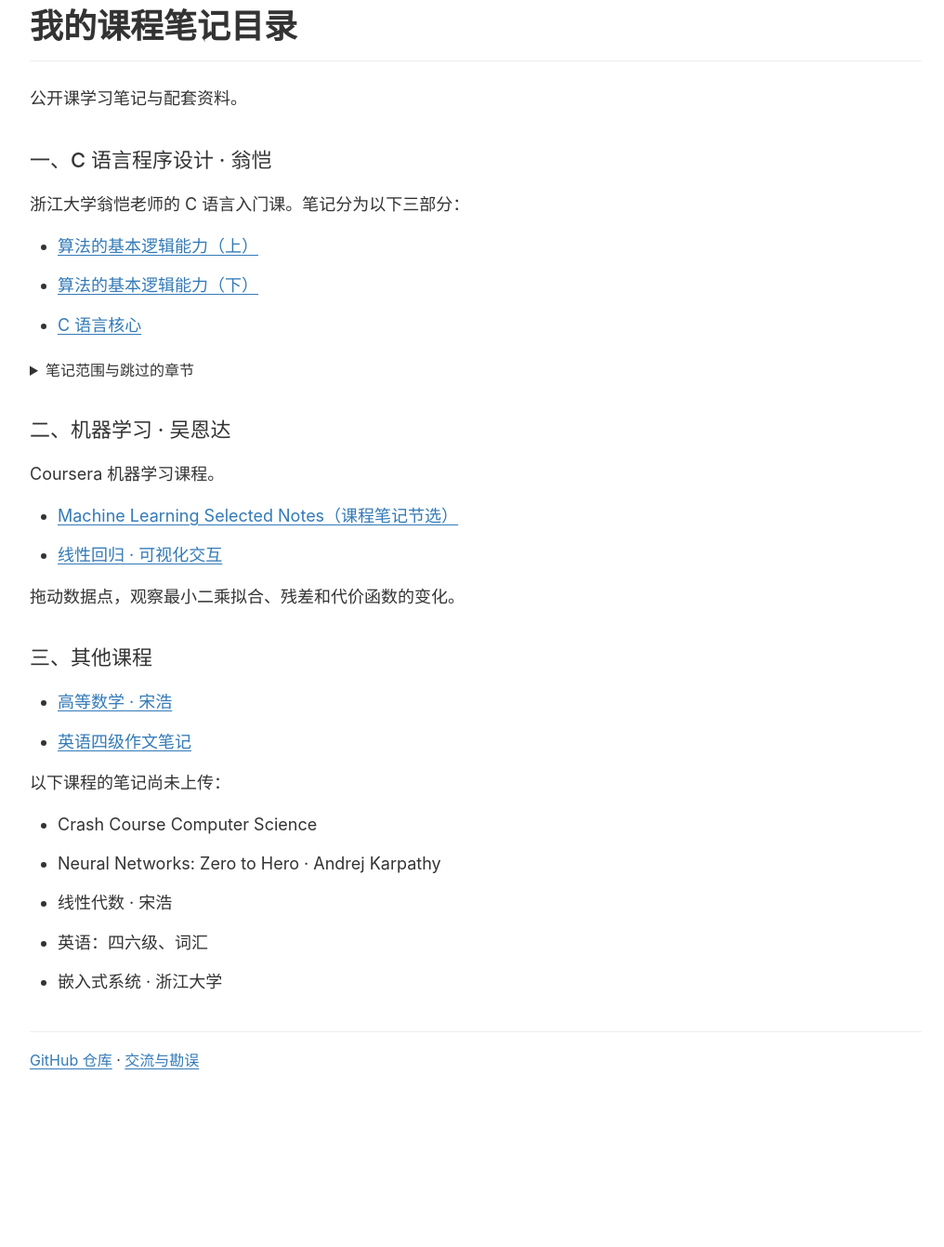
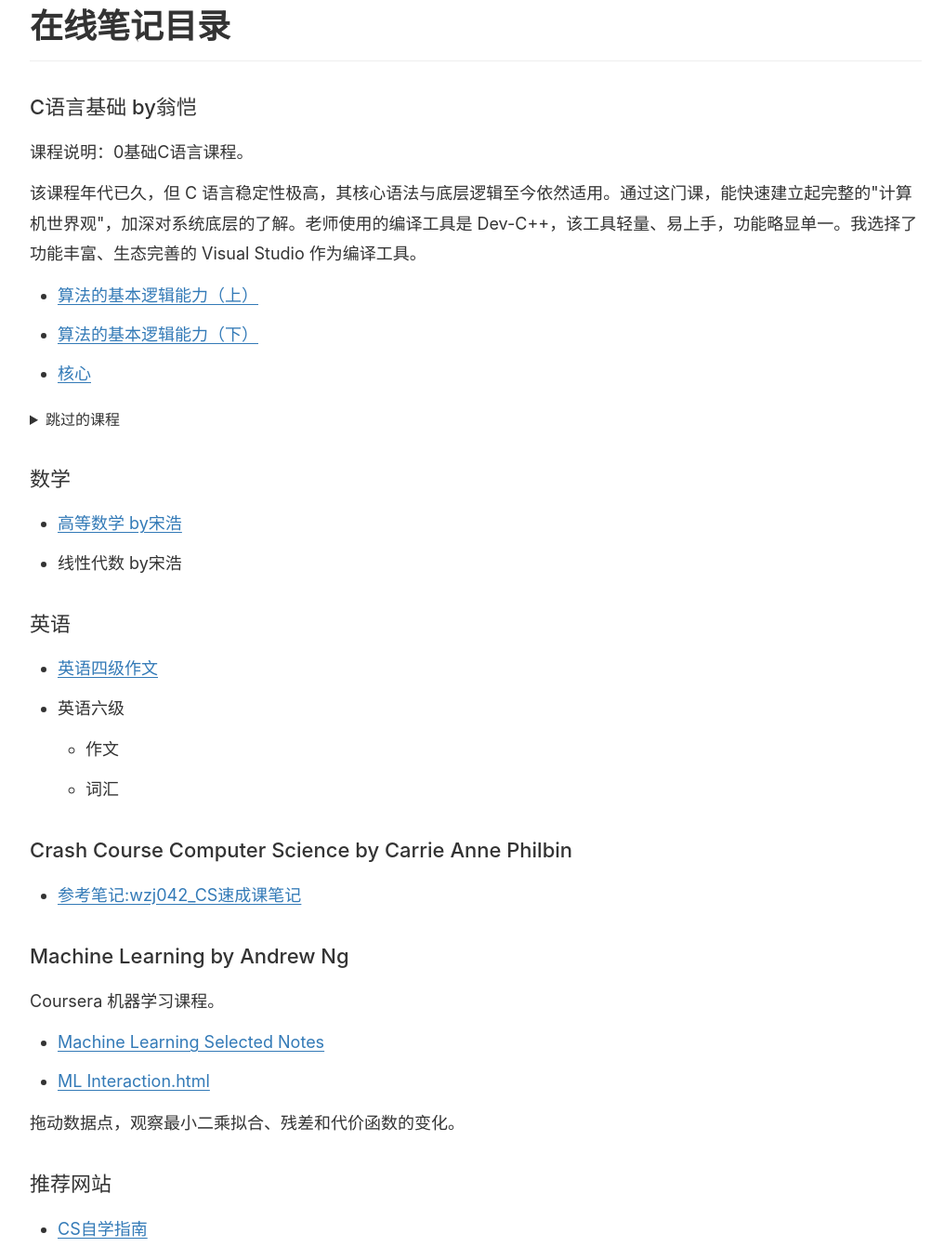
Before and after one commit to pc-cccc/my-course-notes, a plain HTML site: page index.html in a window 1280 px wide. Shown: the part 37-1378 px from the top of the page at 93% size, without its empty margins (128-1144 px from the left). Before the commit the page ends 1231 px from the top, so only its background shows below. Drawn offline with Linux system fonts and the light colour scheme.

Commit message:
Revise course notes directory and content
Updated course notes directory title and sections for clarity. Added details about skipped chapters and recommended sites.

```diff
--- a/index.html
+++ b/index.html
@@ -4,7 +4,7 @@
   <meta charset="utf-8">
   <meta name="viewport" content="width=device-width, initial-scale=1">
   <meta name="description" content="个人课程笔记目录：翁恺 C 语言、吴恩达机器学习、宋浩高等数学、英语四级作文等课程笔记。">
-  <title>我的课程笔记目录</title>
+  <title>在线笔记目录</title>
   <style>
     * { box-sizing: border-box; }
     html { color-scheme: light; background: #fff; }
@@ -30,6 +30,8 @@
     summary { cursor: pointer; }
     details ul { margin-block: 6px 16px; }
     details li { margin: 4px 0; }
+    blockquote { margin: 8px 0 16px; padding: 4px 18px; border-left: 3px solid #ccc; color: #666; }
+    blockquote ul { list-style: none; }
     footer { margin-top: 36px; padding-top: 16px; border-top: 1px solid #eee; font-size: 16px; }
     @media (max-width: 600px) {
       body { margin: 24px auto; padding: 0 18px; font-size: 16px; }
@@ -40,36 +42,32 @@
 </head>
 <body>
 <main>
-  <h1>我的课程笔记目录</h1>
-  <p>公开课学习笔记与配套资料。</p>
+  <h1>在线笔记目录</h1>
 
   <section aria-labelledby="c-language">
-    <h2 id="c-language">一、C 语言程序设计 · 翁恺</h2>
-    <p>浙江大学翁恺老师的 C 语言入门课。笔记分为以下三部分：</p>
+    <h2 id="c-language">C语言基础 by翁恺</h2>
+    <p>课程说明：0基础C语言课程。</p>
+    <p>该课程年代已久，但 C 语言稳定性极高，其核心语法与底层逻辑至今依然适用。通过这门课，能快速建立起完整的"计算机世界观"，加深对系统底层的了解。老师使用的编译工具是 Dev-C++，该工具轻量、易上手，功能略显单一。我选择了功能丰富、生态完善的 Visual Studio 作为编译工具。</p>
     <ul>
       <li><a href="c-01-algorithm-logic-part1.pdf">算法的基本逻辑能力（上）</a></li>
       <li><a href="c-02-algorithm-logic-part2.pdf">算法的基本逻辑能力（下）</a></li>
-      <li><a href="c-03-c-language-core.pdf">C 语言核心</a></li>
+      <li><a href="c-03-c-language-core.pdf">核心</a></li>
     </ul>
     <details>
-      <summary>笔记范围与跳过的章节</summary>
-      <p>笔记按个人学习需要有所取舍。第 11 至 14 章只保留 11.2、11.3 中的类型定义相关内容，以及第 12 章的部分内容。</p>
-      <h3>第 11 章 · 跳过的内容</h3>
+      <summary>跳过的课程</summary>
+
+      <p>这些章节多为特定环境下的老旧技术（如 Win32API）或相对冷门/复杂的底层特性。在非底层开发（如纯应用层开发）中遇到频率极低，属于"用到再学"的范畴。为了保持学习连贯性，先跳过。</p>
+
+    <blockquote>
     <ul>
       <li>11.1.1 枚举</li>
-        <li>11.1.2 附1 ACLLib 介绍，看几个小游戏的演示</li>
-        <li>11.1.2 附2 Win32API 简单介绍</li>
-        <li>11.1.2 附3 DevC++ 建 ACLLib 项目，第一个窗口跑起来</li>
+      <li>11.1.2 附1 ACLLib介绍,看几个小游戏的演示</li>
+      <li>11.1.2 附2 Win32API简单介绍,太难了,咱不学!</li>
+      <li>11.1.2 附3 DevC++建ACLLib项目,第一个窗口跑起来</li>
       <li>11.3.2 联合</li>
-      </ul>
-      <h3>第 12 章 · 跳过的内容</h3>
-      <ul>
       <li>12.3.1 多个源代码文件</li>
       <li>12.3.2 头文件</li>
       <li>12.3.3 声明</li>
-      </ul>
-      <h3>第 13 章 · 跳过的内容</h3>
-      <ul>
       <li>13.1.1 格式化输入输出</li>
       <li>13.1.2 文件输入输出</li>
       <li>13.1.3 二进制文件</li>
@@ -77,9 +75,6 @@
       <li>13.2.2 移位运算</li>
       <li>13.2.3 位运算例子</li>
       <li>13.2.4 位段</li>
-      </ul>
-      <h3>第 14 章 · 跳过的内容</h3>
-      <ul>
       <li>14.1.1 可变数组</li>
       <li>14.1.2 可变数组的数据访问</li>
       <li>14.1.3 可变数组的自动增长</li>
@@ -90,36 +85,56 @@
       <li>14.2.5 链表的删除</li>
       <li>14.2.6 链表的清除</li>
     </ul>
-      <h3>补充说明</h3>
-      <p>6.2.x 数据类型：主要了解整数范围、浮点数精度与 char。</p>
-      <p>10.1.x 字符串：了解字符串是以 <code>\0</code> 结尾的 char 数组，未细看各个库函数。</p>
+    </blockquote>
     </details>
   </section>
 
+  <section aria-labelledby="math">
+    <h2 id="math">数学</h2>
+    <ul>
+      <li><a href="%E9%AB%98%E7%AD%89%E6%95%B0%E5%AD%A6.pdf">高等数学 by宋浩</a></li>
+      <li>线性代数 by宋浩</li>
+    </ul>
+  </section>
+
+  <section aria-labelledby="english">
+    <h2 id="english">英语</h2>
+    <ul>
+      <li><a href="%E8%8B%B1%E8%AF%AD%E5%9B%9B%E7%BA%A7%E4%BD%9C%E6%96%87%E7%AC%94%E8%AE%B0.pdf">英语四级作文</a></li>
+      <li>英语六级
+        <ul>
+          <li>作文</li>
+          <li>词汇</li>
+        </ul>
+      </li>
+    </ul>
+  </section>
+
+  <section aria-labelledby="crash-course">
+    <h2 id="crash-course">Crash Course Computer Science by Carrie Anne Philbin</h2>
+    <ul>
+      <li><a href="https://blog.xqher.cn/post/3ac0a3d1be26/#%E8%AE%A1%E7%AE%97%E6%9C%BA%E7%9A%84%E5%9F%BA%E6%9C%AC%E5%85%83%E4%BB%B6-%E5%BC%80%E5%85%B3">参考笔记:wzj042_CS速成课笔记</a></li>
+    </ul>
+  </section>
+
   <section aria-labelledby="machine-learning">
-    <h2 id="machine-learning">二、机器学习 · 吴恩达</h2>
+    <h2 id="machine-learning">Machine Learning by Andrew Ng</h2>
     <p>Coursera 机器学习课程。</p>
     <ul>
-      <li><a href="Machine%20Learning_Selected%20Notes.pdf">Machine Learning Selected Notes（课程笔记节选）</a></li>
-      <li><a href="ML%20Interaction.html">线性回归 · 可视化交互</a></li>
+      <li><a href="Machine%20Learning_Selected%20Notes.pdf">Machine Learning Selected Notes</a></li>
+      <li><a href="ML%20Interaction.html">ML Interaction.html</a></li>
     </ul>
     <p>拖动数据点，观察最小二乘拟合、残差和代价函数的变化。</p>
   </section>
 
-  <section aria-labelledby="other-courses">
-    <h2 id="other-courses">三、其他课程</h2>
+  <section aria-labelledby="recommended-sites">
+    <h2 id="recommended-sites">推荐网站</h2>
+
     <ul>
-      <li><a href="%E9%AB%98%E7%AD%89%E6%95%B0%E5%AD%A6.pdf">高等数学 · 宋浩</a></li>
-      <li><a href="%E8%8B%B1%E8%AF%AD%E5%9B%9B%E7%BA%A7%E4%BD%9C%E6%96%87%E7%AC%94%E8%AE%B0.pdf">英语四级作文笔记</a></li>
+      <li><a href="https://csdiy.wiki/">CS自学指南</a></li>
     </ul>
-    <p>以下课程的笔记尚未上传：</p>
-    <ul>
-      <li>Crash Course Computer Science</li>
-      <li>Neural Networks: Zero to Hero · Andrej Karpathy</li>
-      <li>线性代数 · 宋浩</li>
-      <li>英语：四六级、词汇</li>
-      <li>嵌入式系统 · 浙江大学</li>
-    </ul>
+
+    <p>体系化强的计算机自学地图。<strong>注意：</strong> 该指南非应试导向，内容庞大如清单，切忌贪多。其核心价值在于硬核的作业与 Project，而非单纯听课。课程多为海外全英文公开课，课程本身难度较高，且对英语阅读有极高门槛。<strong>英语六级500分以下的人有明显障碍。</strong></p>
   </section>
 </main>
 <footer><a href="https://github.com/pc-cccc/my-course-notes">GitHub 仓库</a> · <a href="https://github.com/pc-cccc/my-course-notes/issues">交流与勘误</a></footer>
```
Lines whose indentation alone changed are shown as unchanged.
